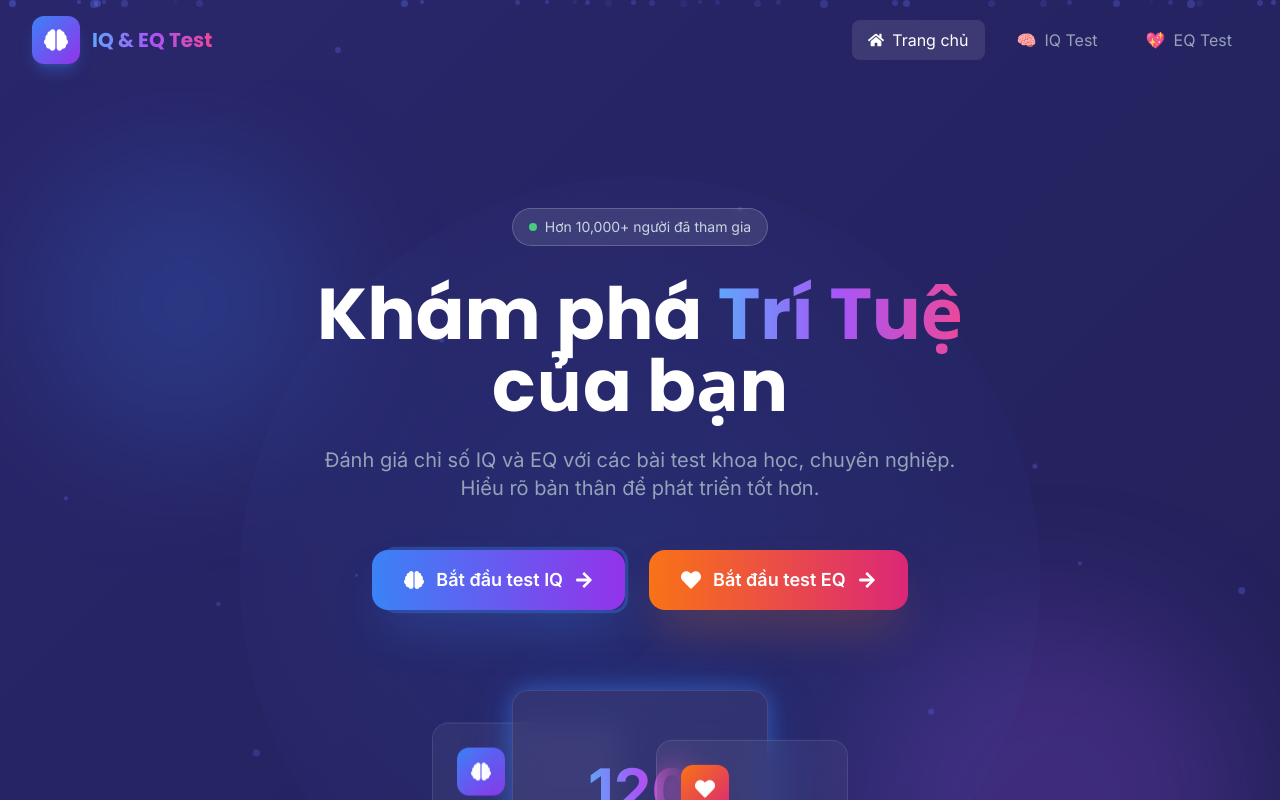
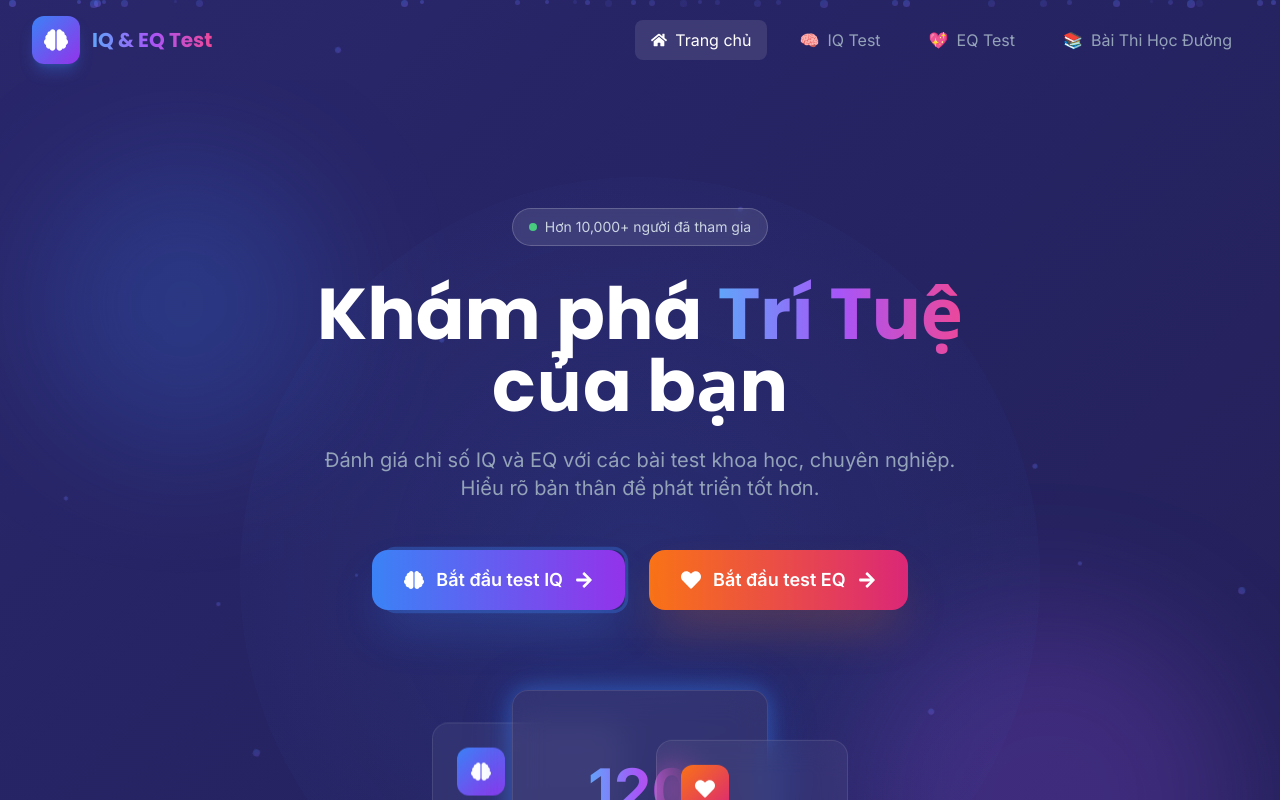
Before and after one commit to lamkhoi-dev/fe_traffic, a React (Vite) app: page / in a window 1280 px wide. Shown: the top 800 px of the page. Built offline with nearby package versions, Linux system fonts and the light colour scheme; no server answers.

Commit message:
Add School Tests link to header navigation

```diff
--- a/src/components/Layout.jsx
+++ b/src/components/Layout.jsx
@@ -60,6 +60,14 @@ const Layout = () => {
                 <span>💖</span>
                 <span className="hidden sm:inline">EQ Test</span>
               </Link>
+              <Link
+                to="/grades"
+                className="px-4 py-2 rounded-lg text-slate-400 hover:text-white hover:bg-white/5
+                           transition-all duration-300 flex items-center space-x-2"
+              >
+                <span>📚</span>
+                <span className="hidden sm:inline">Bài Thi Học Đường</span>
+              </Link>
             </div>
           </div>
         </div>
```
